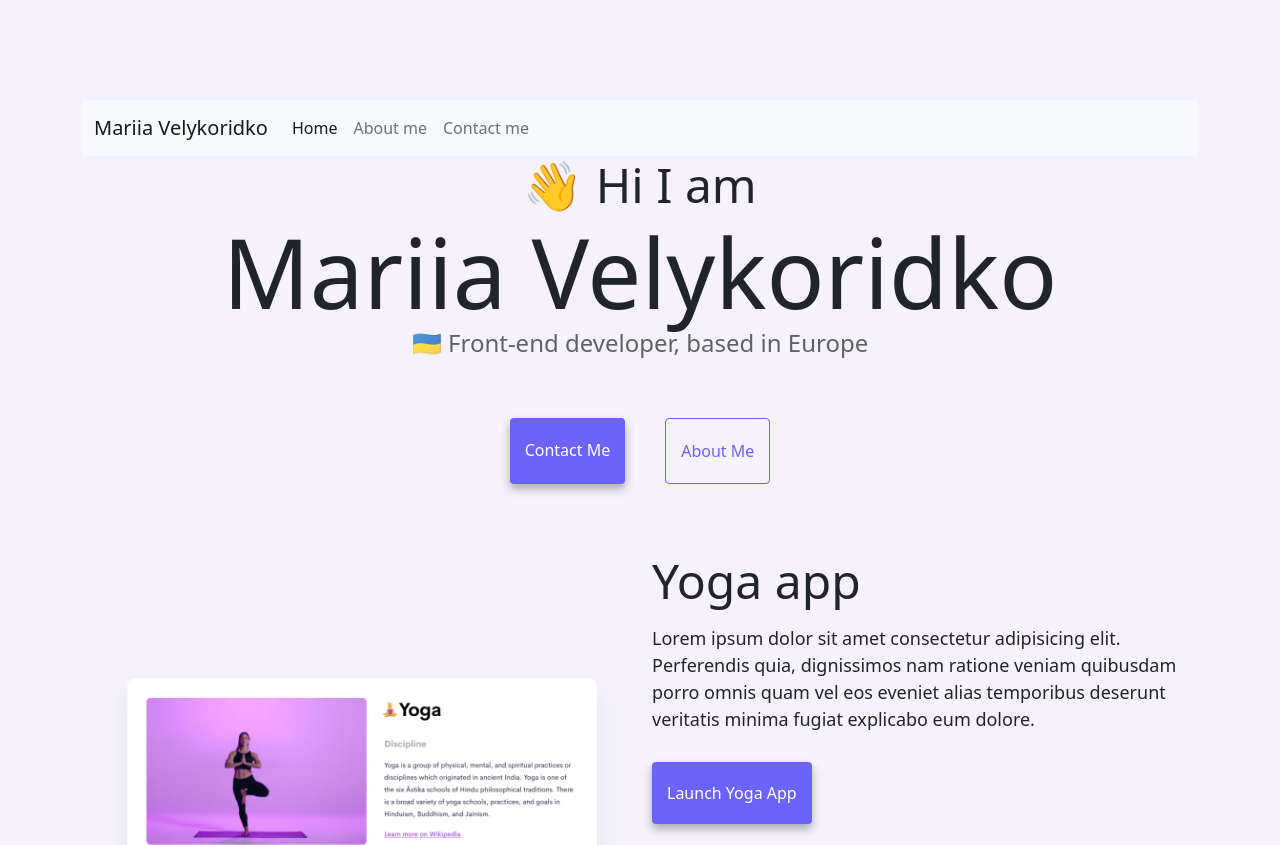
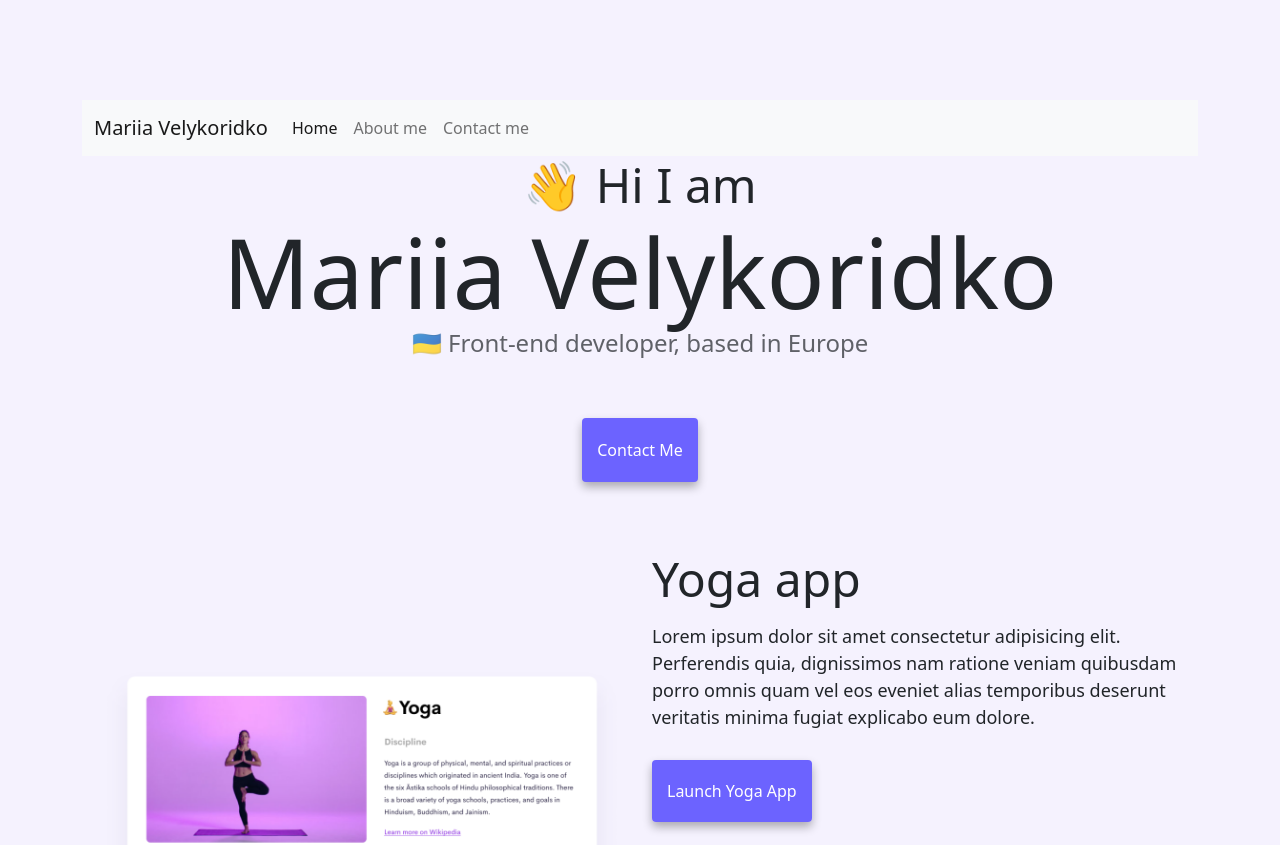
Before and after one commit to mariia-bite/my-visit-card-page, a website: page index.html in a window 1280 px wide. Shown: the top 845 px of the page. Drawn offline with nearby package versions, Linux system fonts and the light colour scheme.

Commit message:
Removed About me 'button' link

```diff
--- a/index.html
+++ b/index.html
@@ -77,9 +77,6 @@
       <div class="navigation-links mb-5">
         <a href="about.html#contact" class="contact-link" title="Contact Mariia"
           >Contact me</a
-        >
-        <a href="about.html" class="about-link" title="About Mariia Velykoridko"
-          >About me</a
         >
       </div>
       <div class="container">
--- a/style.css
+++ b/style.css
@@ -51,11 +51,6 @@
   background: var(--primary-color);
   box-shadow: var(--box-shadow);
   color: white;
-}
-
-.about-link {
-  color: var(--primary-color);
-  border: 1px solid var(--primary-color);
 }
 
 .homepage-link {
```
